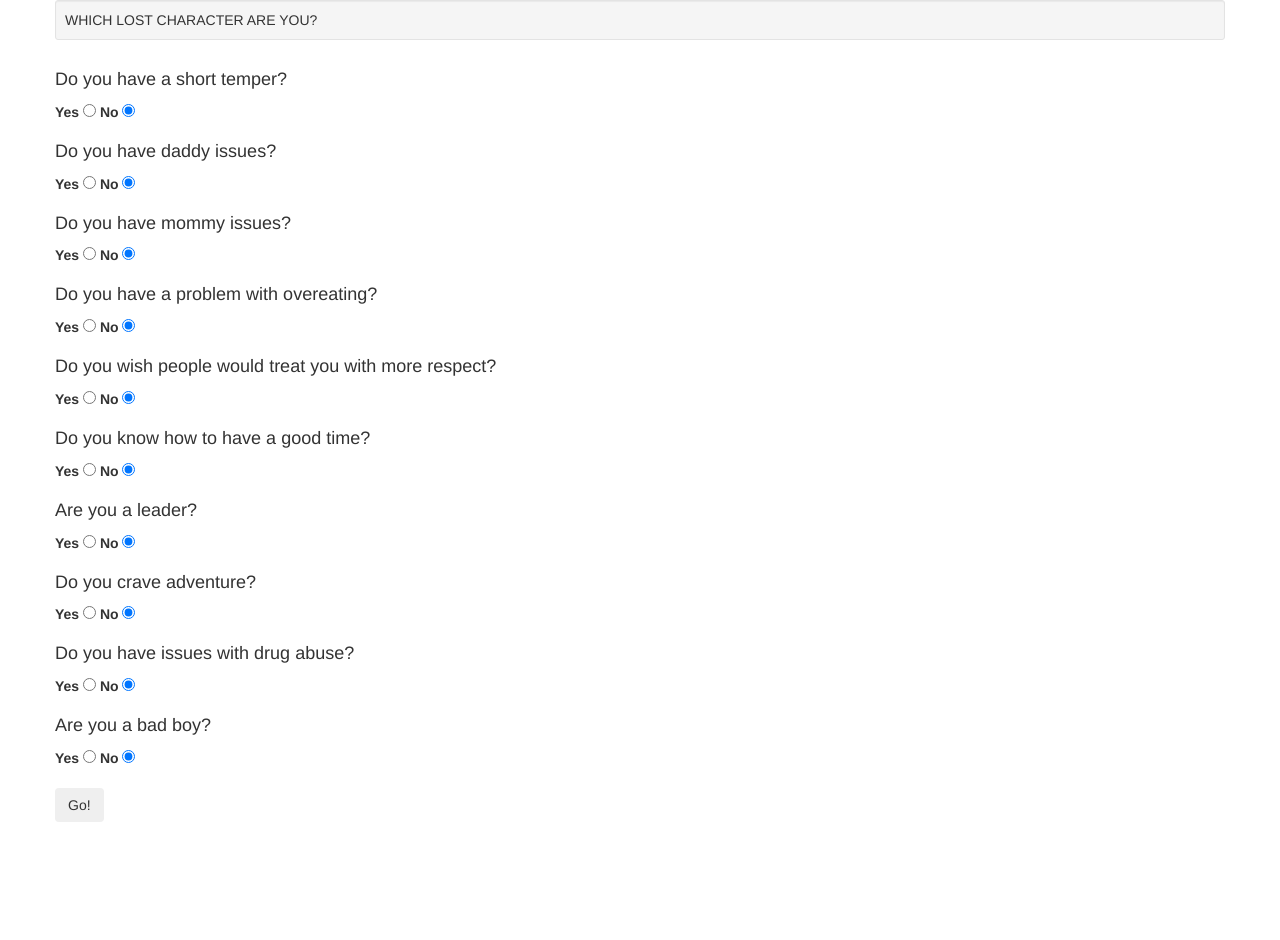
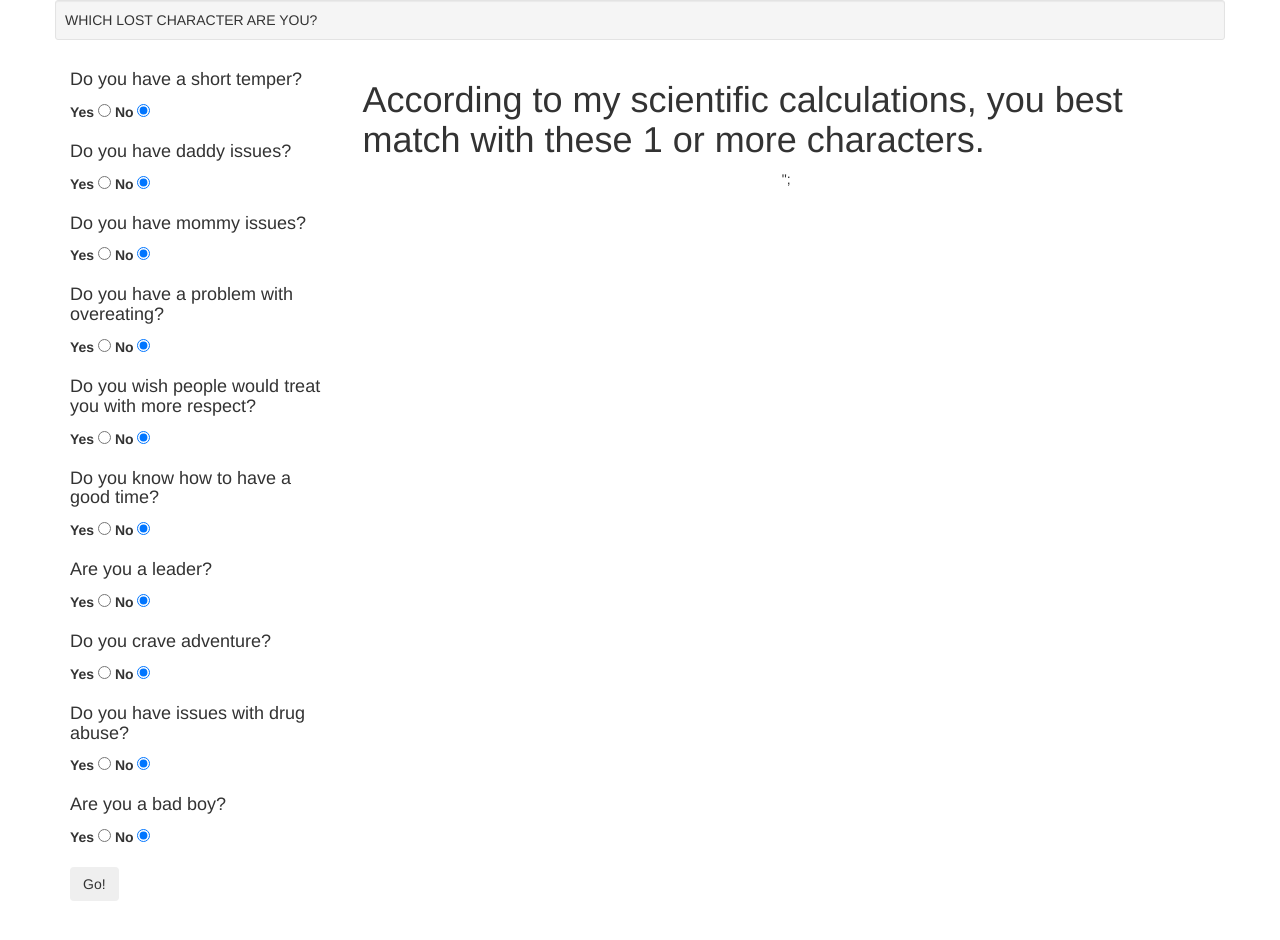
Before and after one commit to OkilyDokily/which-character-are-you, a plain HTML site: page index.html in a window 1280 px wide. Before the commit the page ends 822 px from the top, so only its background shows below. Drawn offline with Linux system fonts and the light colour scheme.

Commit message:
add flexbox and use more bootstrap

```diff
--- a/css/styles.css
+++ b/css/styles.css
@@ -1,3 +1,9 @@
 div#results{
-  display:none;
+  display:flex;
+  align-items: center;
+  flex-direction: column;
 }
+
+form {
+  margin-bottom: 50px;
+}
--- a/index.html
+++ b/index.html
@@ -11,8 +11,8 @@
     <div class="row">
       <div class="well well-sm">WHICH LOST CHARACTER ARE YOU?</div>
     </div>
-    <div class="row" class="col-xs-3">
-      <form>
+    <div class="row" >
+      <form class="col-xs-3">
         <div class="form-group">
           <h4>Do you have a short temper?</h4>
           <label >
@@ -125,8 +125,8 @@
         </div>
         <button type="submit" class="btn">Go!</button>
       </form>
-      <div id="results" class="col-md-3">
-        <h1>According to my calculations you best match with these 1 or more characters</h1>";
+      <div id="results" class="col-md-9">
+        <h1>According to my scientific calculations, you best match with these 1 or more characters.</h1>";
       </div>
     </div>
   </div>
--- a/js/scripts.js
+++ b/js/scripts.js
@@ -79,8 +79,5 @@ $(document).ready(function(){
       $("div#results p").remove();
     }
 
-
-
-
   });
 });
```
